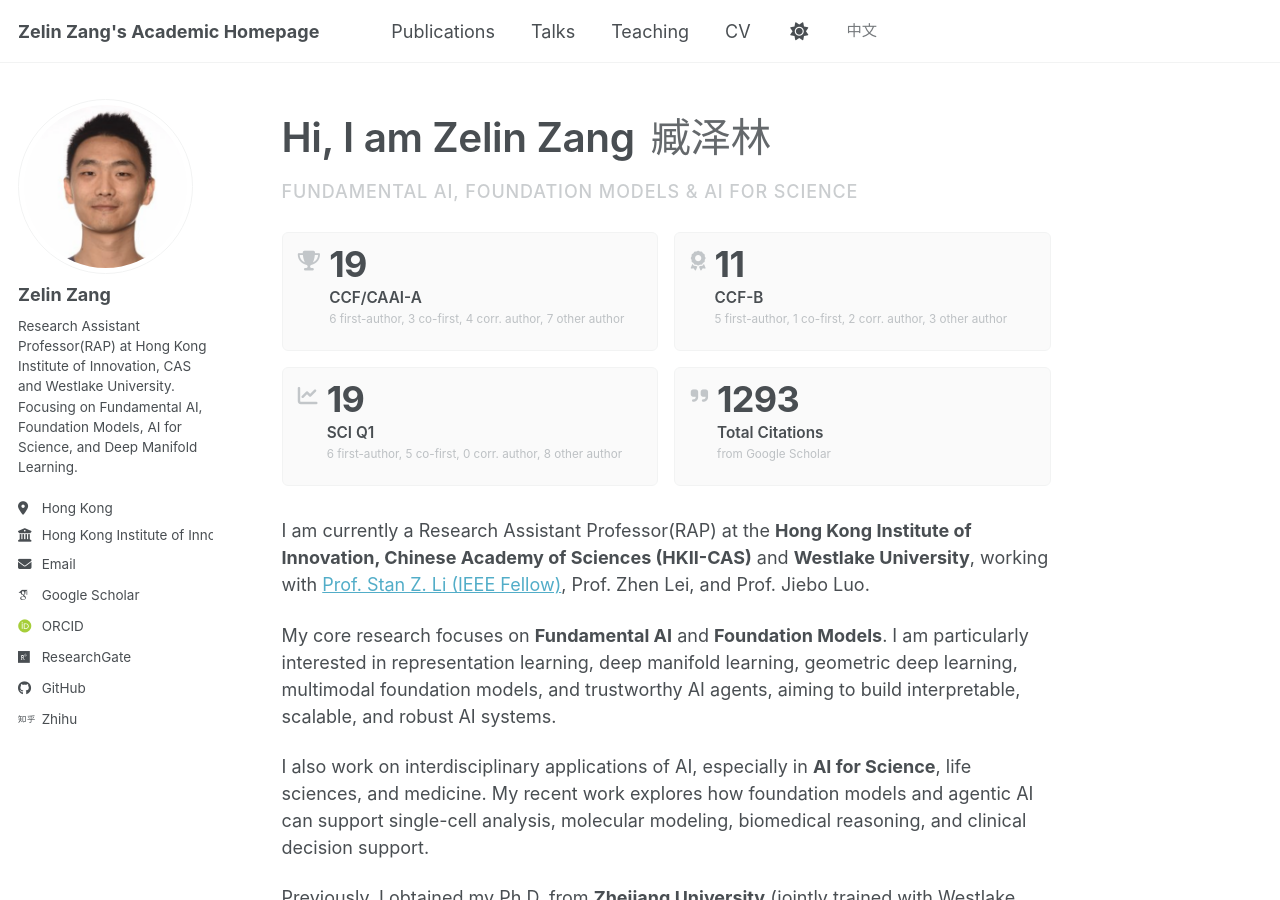
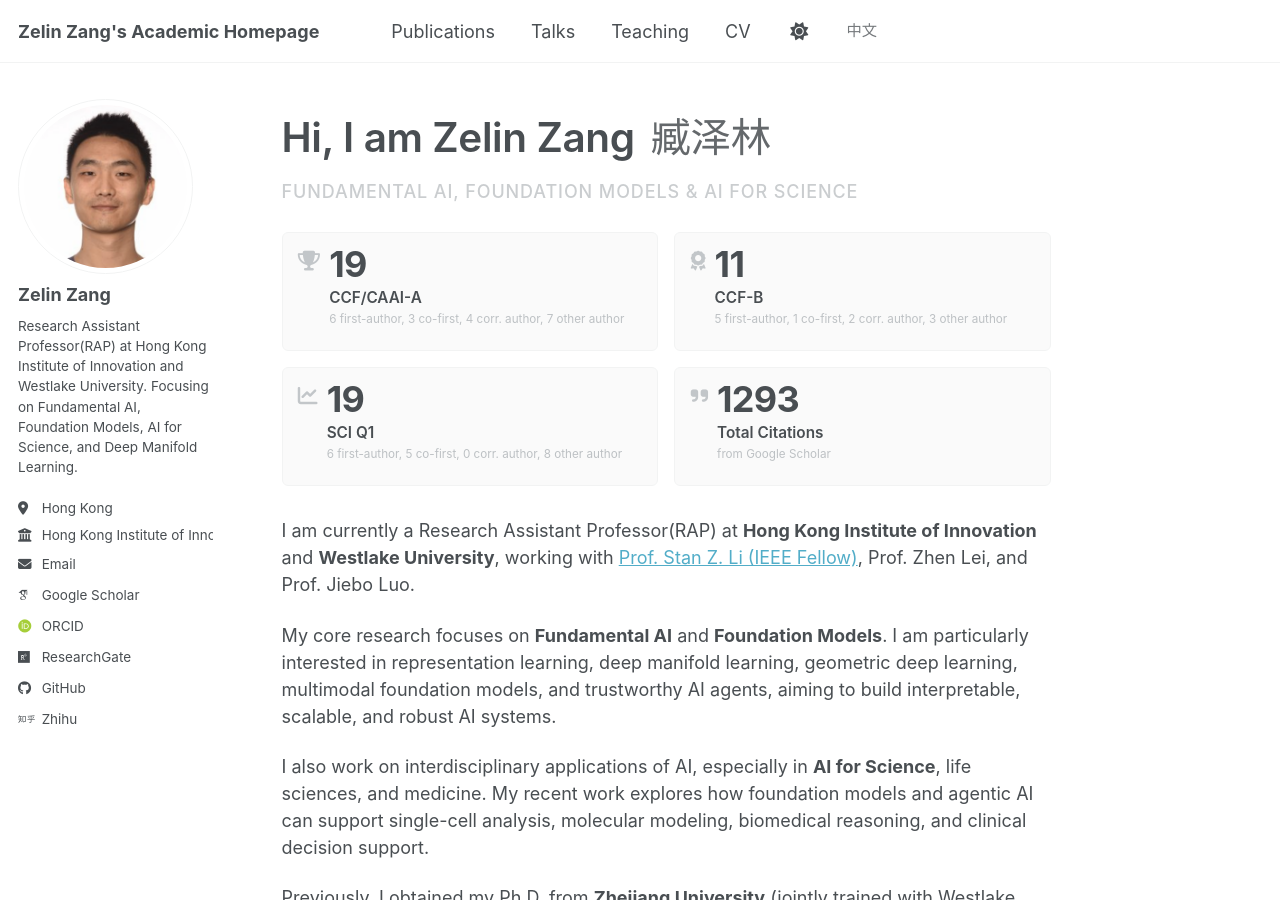
Before and after one commit to zangzelin/zangzelin.github.io, a Jekyll site: the page built from _pages/about.md, in a window 1280 px wide and 900 px high. Built offline with Jekyll 4.4.1, drawn with Linux system fonts in a browser that asks for light colours; some web fonts are replaced; a script bundle is joined from its source files by our own code; library files that are not in the unit come from our copies.

Commit message:
Simplify Hong Kong Institute affiliation

```diff
--- a/_config.yml
+++ b/_config.yml
@@ -26,9 +26,9 @@ author:
   avatar           : "zzl720.png"
   name             : "Zelin Zang"
   pronouns         : # example: "she/her"
-  bio              : "Research Assistant Professor(RAP) at Hong Kong Institute of Innovation, CAS and Westlake University. Focusing on Fundamental AI, Foundation Models, AI for Science, and Deep Manifold Learning."
+  bio              : "Research Assistant Professor(RAP) at Hong Kong Institute of Innovation and Westlake University. Focusing on Fundamental AI, Foundation Models, AI for Science, and Deep Manifold Learning."
   location         : "Hong Kong"
-  employer         : "Hong Kong Institute of Innovation, CAS & Westlake University"
+  employer         : "Hong Kong Institute of Innovation & Westlake University"
   uri              : # URL
   email            : "zangzelin@gmail.com"
 
--- a/_pages/about.md
+++ b/_pages/about.md
@@ -14,7 +14,7 @@ redirect_from:
 
 {% include publication-stats.html %}
 
-I am currently a Research Assistant Professor(RAP) at the **Hong Kong Institute of Innovation, Chinese Academy of Sciences (HKII-CAS)** and **Westlake University**, working with [Prof. Stan Z. Li (IEEE Fellow)](https://scholar.google.com/citations?user=Y-nyLGIAAAAJ), Prof. Zhen Lei, and Prof. Jiebo Luo.
+I am currently a Research Assistant Professor(RAP) at **Hong Kong Institute of Innovation** and **Westlake University**, working with [Prof. Stan Z. Li (IEEE Fellow)](https://scholar.google.com/citations?user=Y-nyLGIAAAAJ), Prof. Zhen Lei, and Prof. Jiebo Luo.
 
 My core research focuses on **Fundamental AI** and **Foundation Models**. I am particularly interested in representation learning, deep manifold learning, geometric deep learning, multimodal foundation models, and trustworthy AI agents, aiming to build interpretable, scalable, and robust AI systems.
 
```
Also changed, not shown: _pages/cv.md (+1 -1 lines), _pages/zh-about.md (+1 -1 lines), _pages/zh-cv.md (+1 -1 lines).
